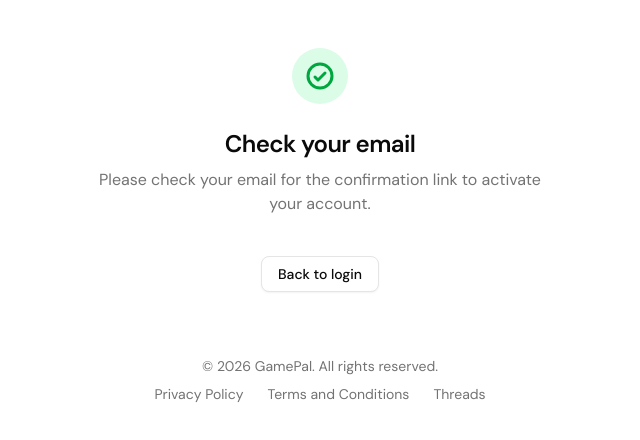
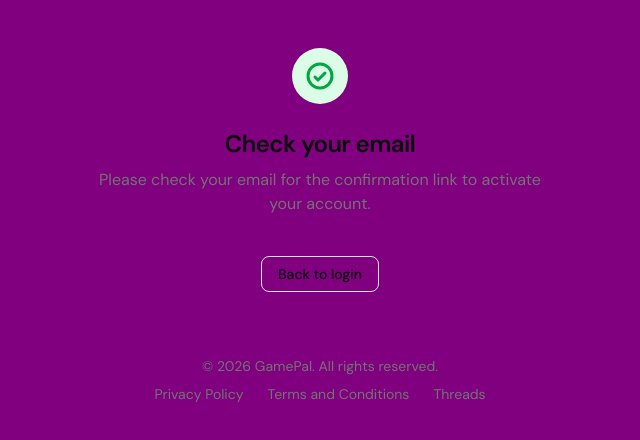
Before and after one commit to jereswinnen/getgamepal, a Next.js app: page /auth/confirm in a window 1280 px wide. Shown: the top 440 px of the page, without its empty margins (320-960 px from the left). Built offline with nearby package versions, Linux system fonts and the light colour scheme; no server answers.

Commit message:
Set site background to purple

```diff
--- a/src/app/globals.css
+++ b/src/app/globals.css
@@ -4,7 +4,7 @@
 
 :root {
   --radius: 0.625rem;
-  --background: oklch(1 0 0);
+  --background: #800080;
   --foreground: oklch(0.145 0 0);
   --card: oklch(1 0 0);
   --card-foreground: oklch(0.145 0 0);
@@ -77,7 +77,7 @@
 }
 
 .dark {
-  --background: oklch(0.145 0 0);
+  --background: #800080;
   --foreground: oklch(0.985 0 0);
   --card: oklch(0.205 0 0);
   --card-foreground: oklch(0.985 0 0);
```
